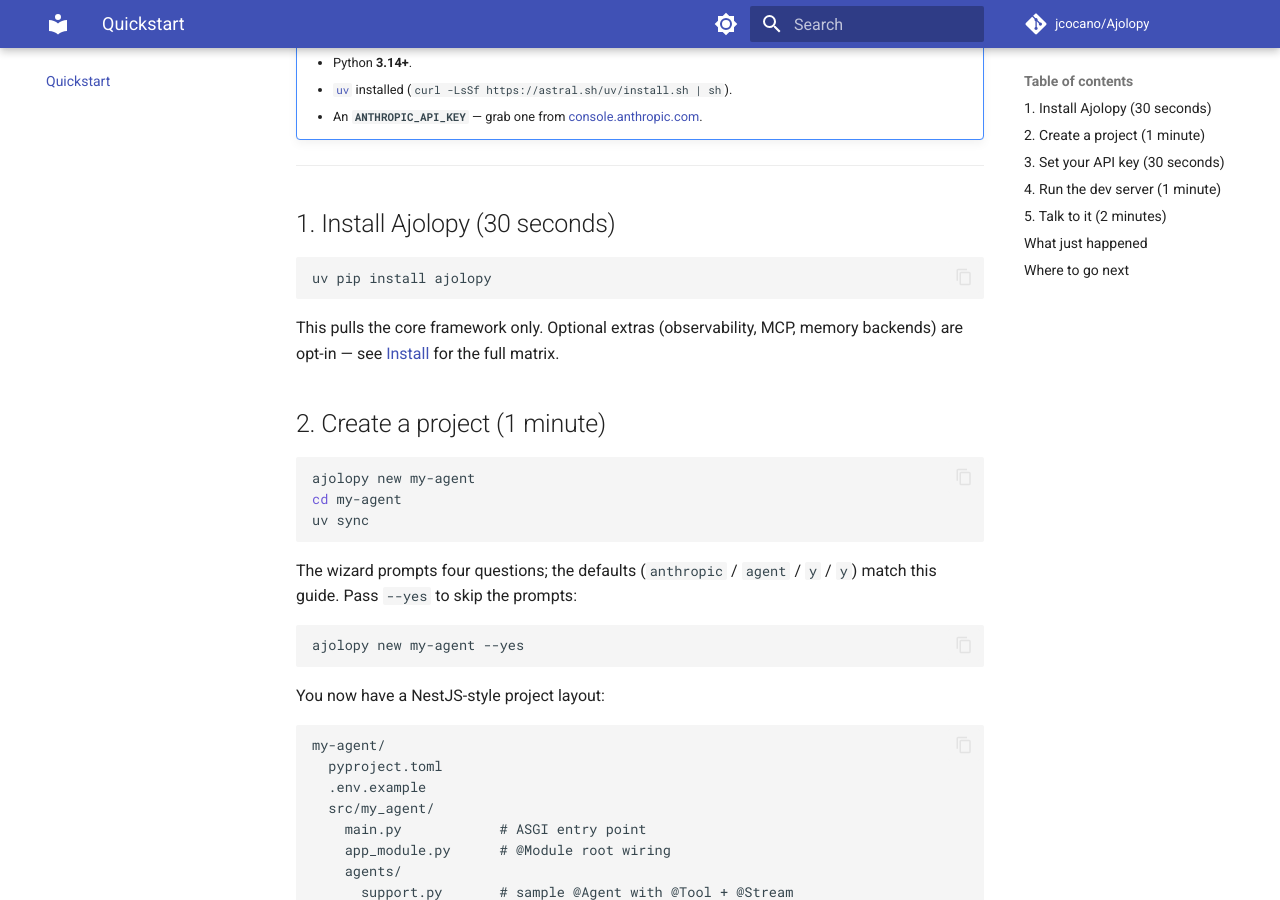
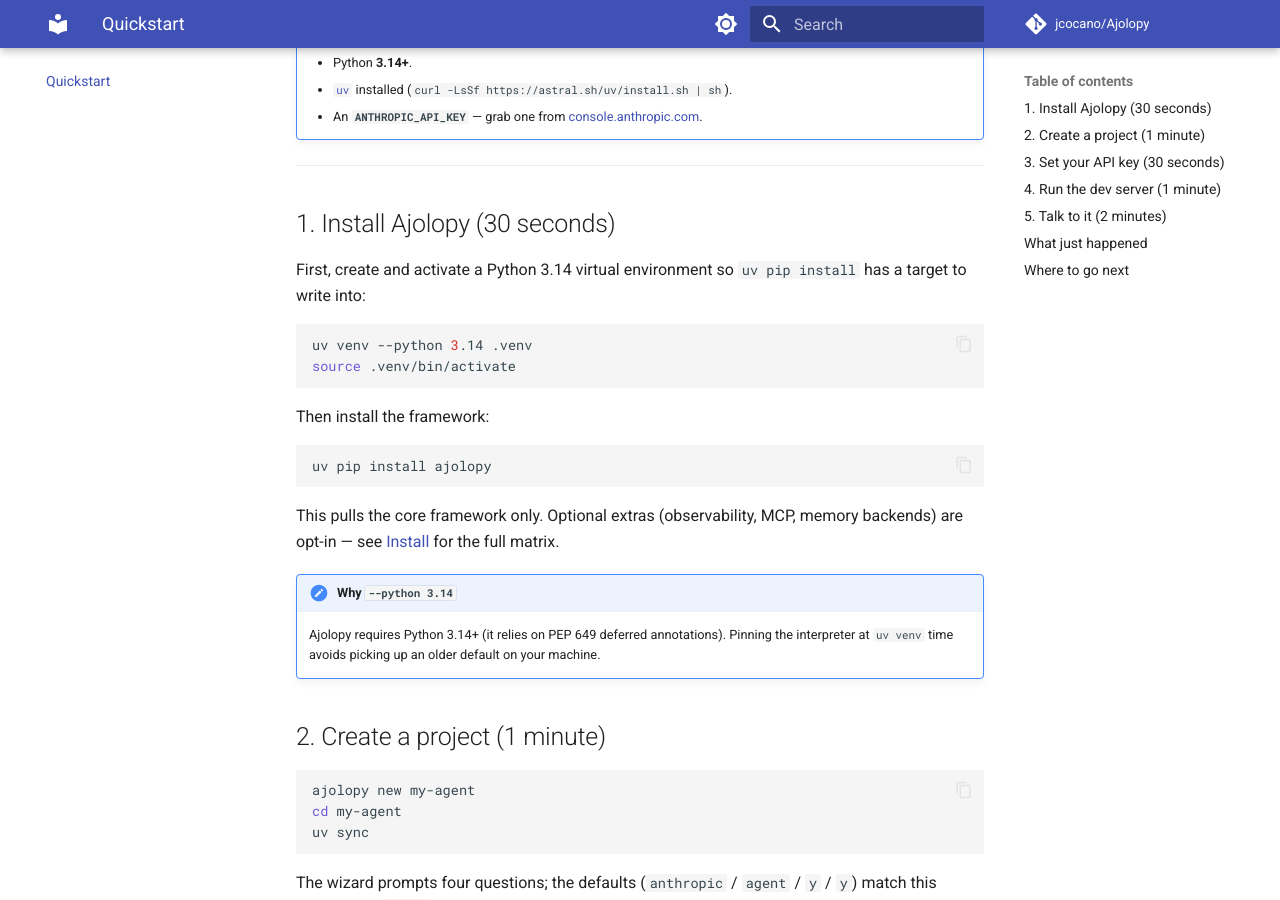
Before and after one commit to jcocano/Ajolopy, an MkDocs documentation site: the page built from docs/quickstart.md, in a window 1280 px wide and 900 px high, scrolled down 296 px. Built offline with MkDocs 1.6.1 and Material for MkDocs 9.7.7, drawn with Linux system fonts in a browser that asks for light colours; comment, search, counter and statistics services are not loaded.

Commit message:
fix(docs): add uv venv prerequisite to quickstart (AJ-82)
The published quickstart told new users to run `uv pip install ajolopy`
as the very first command. On a clean machine that fails with
`No virtual environment found; run uv venv ...` because nothing in the
page asks the user to create a venv first. The canonical fresh-install
path was broken.

Insert a short prerequisite step right before the install command that
creates and activates a Python 3.14 venv (`uv venv --python 3.14 .venv`
+ `source .venv/bin/activate`), plus an admonition explaining why the
interpreter is pinned — Ajolopy requires 3.14+ (PEP 649), and the
explicit `--python 3.14` avoids picking up an older default on the
user's machine. `install.md` already cross-links from quickstart so we
keep the venv step inline here for the 5-minute path.

````diff
--- a/docs/quickstart.md
+++ b/docs/quickstart.md
@@ -14,6 +14,16 @@
 
 ## 1. Install Ajolopy (30 seconds)
 
+First, create and activate a Python 3.14 virtual environment so `uv pip
+install` has a target to write into:
+
+```bash
+uv venv --python 3.14 .venv
+source .venv/bin/activate
+```
+
+Then install the framework:
+
 ```bash
 uv pip install ajolopy
 ```
@@ -21,6 +31,11 @@
 This pulls the core framework only. Optional extras (observability, MCP,
 memory backends) are opt-in — see [Install](install.md) for the full
 matrix.
+
+!!! note "Why `--python 3.14`"
+    Ajolopy requires Python 3.14+ (it relies on PEP 649 deferred
+    annotations). Pinning the interpreter at `uv venv` time avoids
+    picking up an older default on your machine.
 
 ## 2. Create a project (1 minute)
 
````
